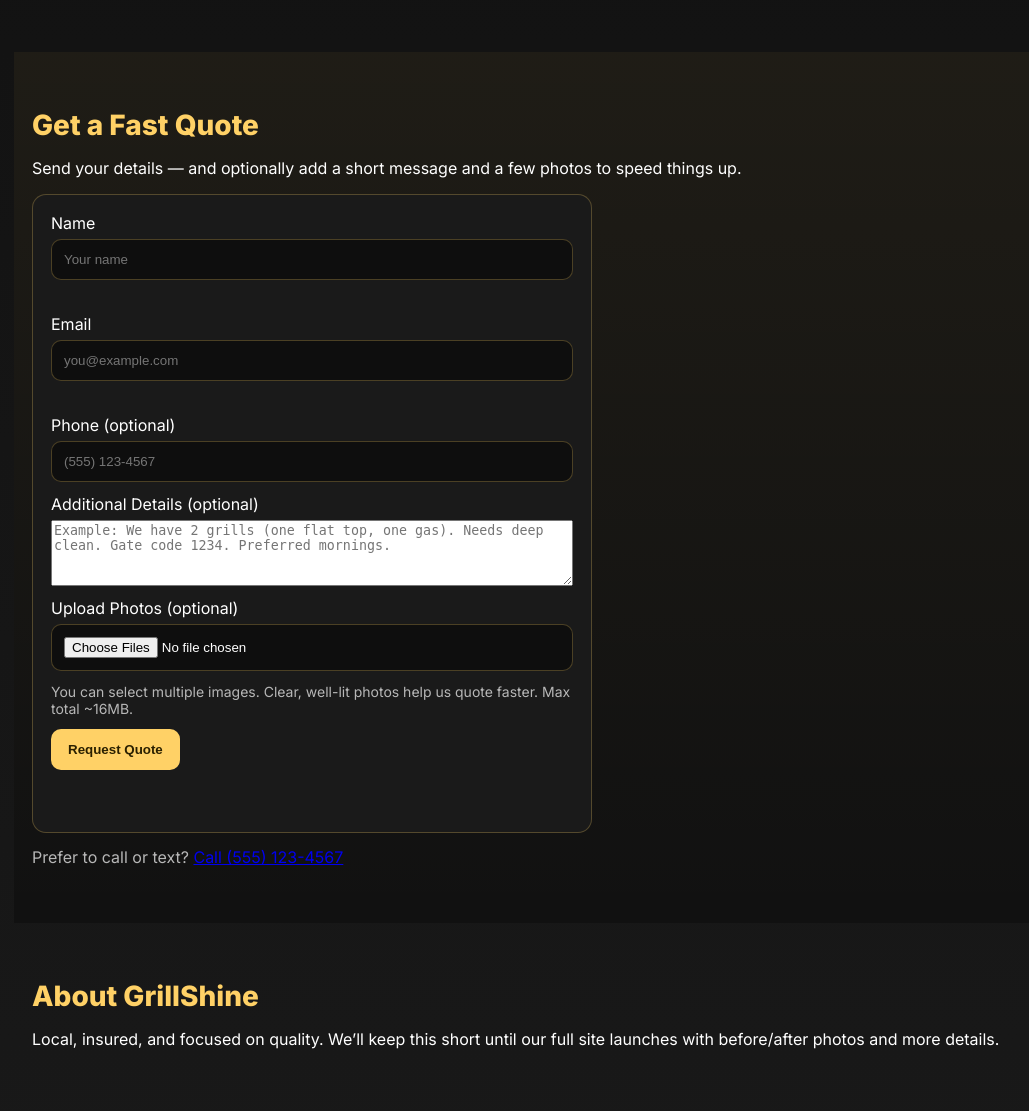
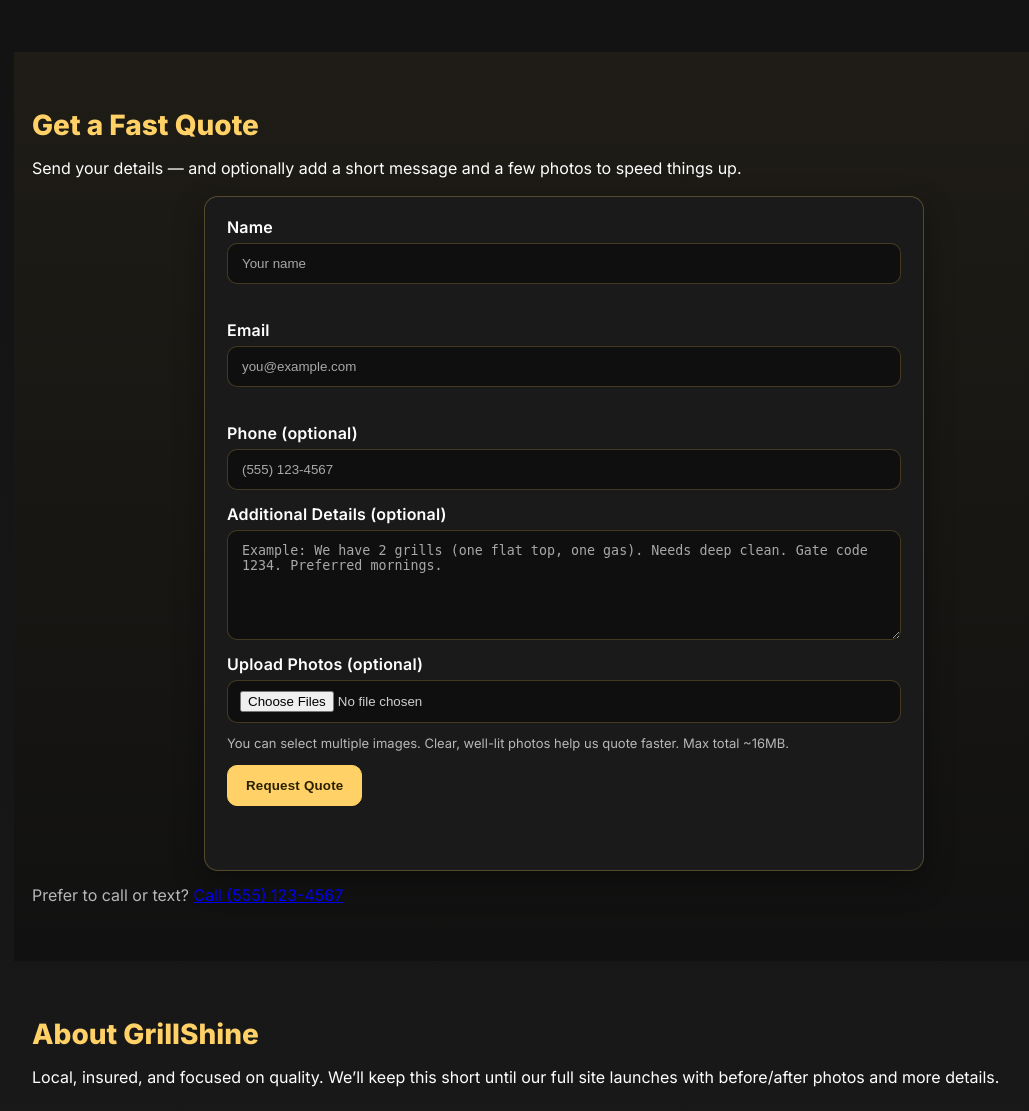
Before and after one commit to Tampa2828/grillshine, a Flask app: page / in a window 1280 px wide. Shown: the part 748-1859 px from the top of the page, without its empty margins (76-1105 px from the left). Run offline with Flask 3, Linux system fonts and the light colour scheme.

Commit message:
Update site styles with new theme

```diff
--- a/assets/styles.css
+++ b/assets/styles.css
@@ -76,8 +76,6 @@
   display: grid;
   place-items: center;
   cursor: pointer;
-
-  /* ensure it sits above the backdrop if needed */
   position: relative;
   z-index: 1002;
 }
@@ -100,10 +98,7 @@
   transform: translateX(-100%);
   transition: .28s ease;
   padding: 20px;
-
-  /* keep the drawer ABOVE the backdrop */
   z-index: 1001;
-
   border-right: 1px solid rgba(255,209,102,0.25);
 }
 .nav-drawer.open {
@@ -151,10 +146,7 @@
   position: fixed;
   inset: 0;
   background: rgba(0,0,0,.45);
-
-  /* sits BELOW the drawer */
   z-index: 1000;
-
   opacity: 0;
   pointer-events: none;
   transition: opacity .25s ease;
@@ -163,7 +155,6 @@
   opacity: 1;
   pointer-events: auto;
 }
-/* ensure it's fully inert when hidden */
 .backdrop[hidden] {
   display: none;
 }
@@ -291,32 +282,86 @@
   color: var(--accent);
 }
 
-/* FORM */
+/* FORM – upgraded styling */
 .quote-form {
+  width: 100%;
+  max-width: 720px;
+  margin: 18px auto 8px;
+  padding: 20px 22px;
   background: var(--card);
   border: 1px solid rgba(255,209,102,0.25);
   border-radius: 14px;
-  padding: 18px;
-  max-width: 560px;
+  box-shadow: var(--shadow);
 }
 .form-row {
-  display: flex;
-  flex-direction: column;
+  display: grid;
   gap: 6px;
-  margin-bottom: 12px;
+  margin-bottom: 14px;
 }
-input {
-  background: #0e0e0e;
-  border: 1px solid rgba(255,209,102,0.25);
+.quote-form label {
+  font-weight: 600;
+  color: var(--ink);
+  letter-spacing: .2px;
+}
+.quote-form input[type="text"],
+.quote-form input[type="email"],
+.quote-form input[type="tel"],
+.quote-form textarea {
+  width: 100%;
+  padding: 12px 14px;
   border-radius: 10px;
-  padding: 12px;
+  border: 1px solid rgba(255,209,102,.22);
+  background: #0f0f0f;
   color: var(--ink);
   outline: none;
+  transition: border-color .15s ease, box-shadow .15s ease;
 }
-input:focus {
-  border-color: var(--focus);
-  box-shadow: 0 0 0 3px rgba(214,40,40,.25);
+.quote-form textarea {
+  min-height: 110px;
+  resize: vertical;
 }
+.quote-form input::placeholder,
+.quote-form textarea::placeholder {
+  color: #a8a8a8;
+}
+.quote-form input:focus,
+.quote-form textarea:focus {
+  border-color: var(--accent);
+  box-shadow: 0 0 0 3px rgba(255,209,102,.15);
+}
+
+/* File input */
+.quote-form input[type="file"] {
+  display: block;
+  width: 100%;
+  padding: 10px 12px;
+  border-radius: 10px;
+  border: 1px solid rgba(255,209,102,.22);
+  background: #0f0f0f;
+  color: #cfcfcf;
+  cursor: pointer;
+}
+.quote-form .help {
+  color: var(--muted);
+  font-size: 13px;
+}
+
+/* Primary button */
+.quote-form .btn.btn-primary {
+  width: fit-content;
+  padding: 12px 18px;
+  border-radius: 10px;
+  border: 1px solid var(--accent);
+  background: var(--accent);
+  color: var(--accent-ink);
+  font-weight: 800;
+  letter-spacing: .2px;
+  transition: transform .06s ease;
+}
+.quote-form .btn.btn-primary:active {
+  transform: translateY(1px);
+}
+
 .error {
   color: #ff8484;
   font-size: 13px;
@@ -381,4 +426,9 @@
     width: 24px;
     height: 24px;
   }
+  .quote-form {
+    padding: 16px;
+    margin-left: 8px;
+    margin-right: 8px;
+  }
 }
```
